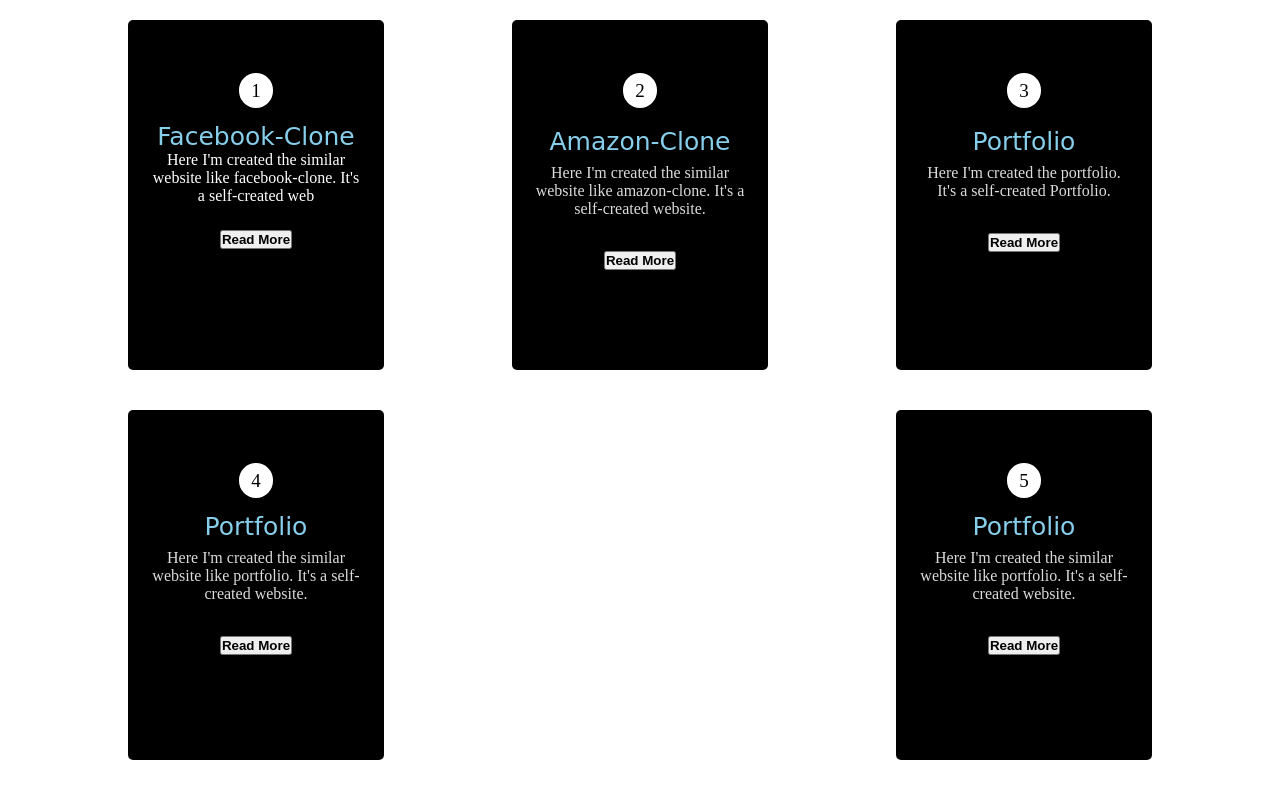
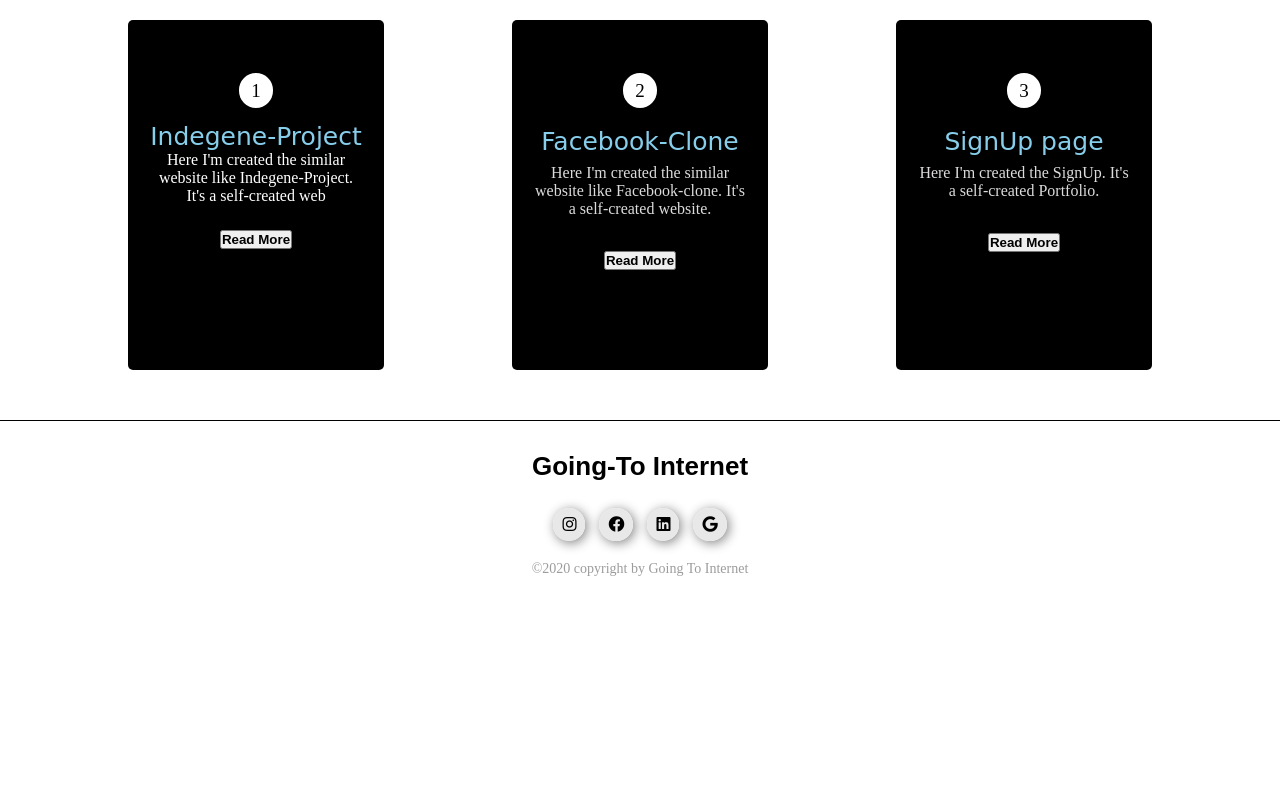
Before and after one commit to Vinodmestha/portfolio, a plain HTML site: page index.html in a window 1280 px wide. Shown: the part 1240-2044 px from the top of the page. After the commit the page ends 1880 px from the top, so only its background shows below. Drawn offline with Linux system fonts and the light colour scheme; files whose address does not match are found by name.

Commit message:
update code

```diff
--- a/index.html
+++ b/index.html
@@ -36,7 +36,7 @@
                     <h1>Hello,</h1><span class="headname">i'm Vinod mestha</span>
                     <p>I am Self-taught UI Developer</p>
                     <a class="btn1"  href="mailto:email@example.com" >Hire me</a>
-                    <a class="btn2" href="ui - vinod.pdf">Download cv</a>
+                    <a class="btn2" href="Resume - vinod1.pdf">Download cv</a>
 
                 </div>
 
@@ -68,7 +68,7 @@
                         <br><br>
                     </p>
                     <a class="btn3" href="mailto:email@example.com"> Hire me </a>
-                    <a class="btn4" href="ui - vinod.pdf">Download cv</a>
+                    <a class="btn4" href="Resume - vinod1.pdf">Download cv</a>
 
                 </div>
             </div>
@@ -86,8 +86,8 @@
                 <div class="box" >
                     <div class="box1">
                         <span class="spanli">1</span>
-                        <a href="https://my-firstproject.netlify.app/">Facebook-Clone</a>
-                        <span class="readmore">Here I'm created the similar website like facebook-clone. It's a self-created web<p id="dots" style="display: none;">...</p><p id="text" style="display: none;">site. And i'm also web developer for developing frontend webpages</p> </span>
+                        <a href="https://indegeneui.netlify.app/">Indegene-Project</a>
+                        <span class="readmore">Here I'm created the similar website like Indegene-Project. It's a self-created web<p id="dots" style="display: none;">...</p><p id="text" style="display: none;">site. And i'm also web developer for developing frontend webpages</p> </span>
                             <div>
                                 <button id="btn" class="jsbtn" onclick="readMore ()">Read More</button>
 
@@ -95,8 +95,8 @@
                     </div>
                     <div class="box2">
                         <span class="spanli">2</span>
-                        <a href="https://amazonhomepage.netlify.app">Amazon-Clone</a>
-                        <p>Here I'm created the similar website like amazon-clone. It's a self-created website.</p>
+                        <a href="https://my-firstproject.netlify.app/">Facebook-Clone</a>
+                        <p>Here I'm created the similar website like Facebook-clone. It's a self-created website.</p>
                         </p>
                         <div>
                             <button>Read More</button>
@@ -104,36 +104,14 @@
                     </div>
                     <div class="box3">
                         <span class="spanli">3</span>
-                        <a href="https://vinodportfolio.netlify.app">Portfolio</a>
-                        <p>Here I'm created the portfolio. It's a self-created Portfolio.</p>
+                        <a href="https://signupforms.netlify.app/">SignUp page</a>
+                        <p>Here I'm created the SignUp. It's a self-created Portfolio.</p>
                         </p>
                             <button>Read More</button>
 
                     </div>
                 </div>
-                    <div class="box">
-                        <div class="box4">
-                            <span class="spanli">4</span>
-                            <a href="https://vinodportfolio.netlify.app">Portfolio</a>
-                            <p>Here I'm created the similar website like portfolio. It's a self-created website.</p>
-                            </p>
-                                <button>Read More</button>
 
-                        </div>
-                        <div class="box4">
-                            <span class="spanli">5</span>
-                            <a href="https://vinodportfolio.netlify.app">Portfolio</a>
-                            <p>Here I'm created the similar website like portfolio. It's a self-created website.</p>
-                            </p>
-                                <button>Read More</button>
-
-                        </div>
-
-
-                    </div>
-
-
-                </div>
             </div>
         </section>
         <!-- <section id="project">
```
